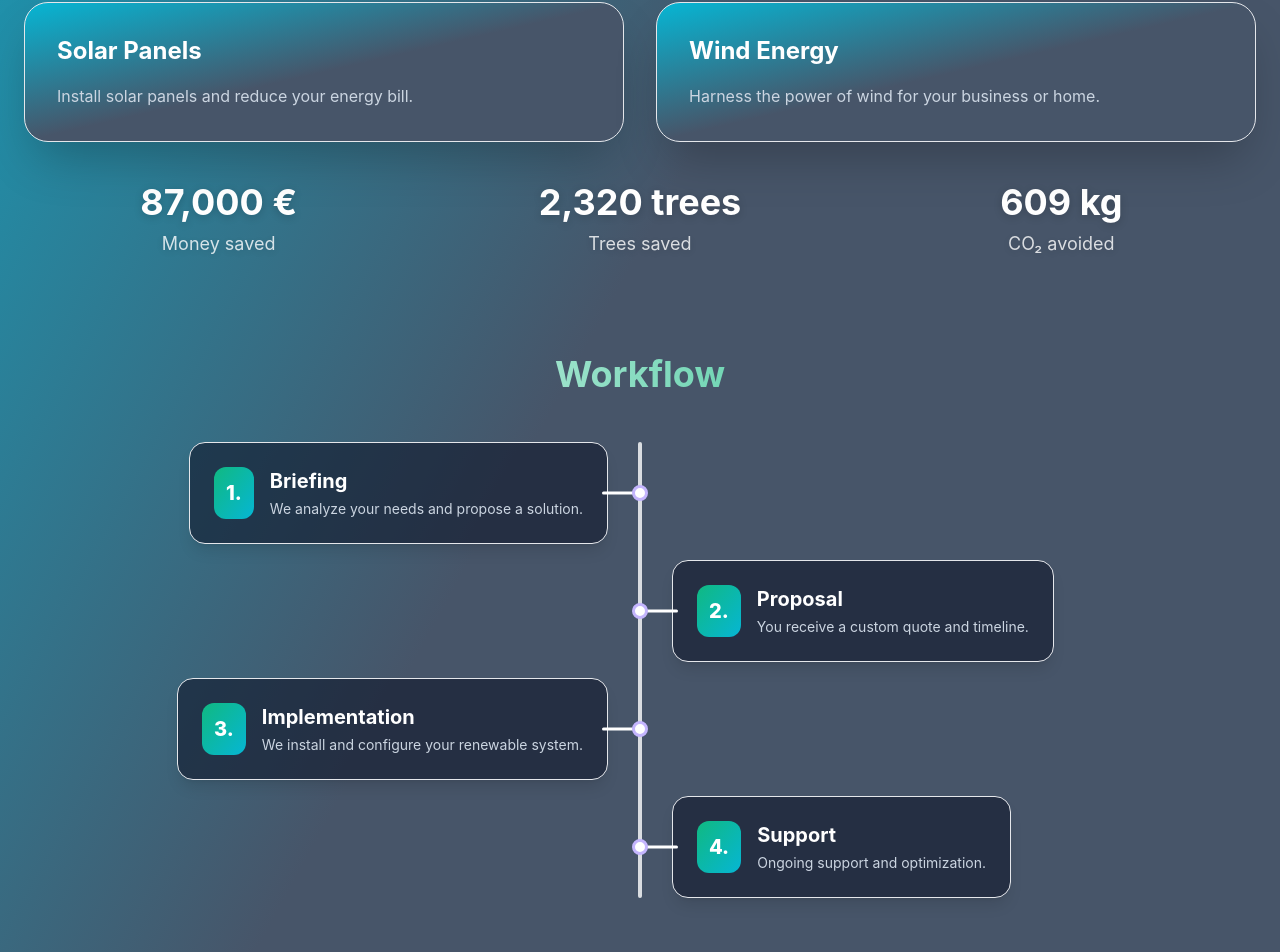
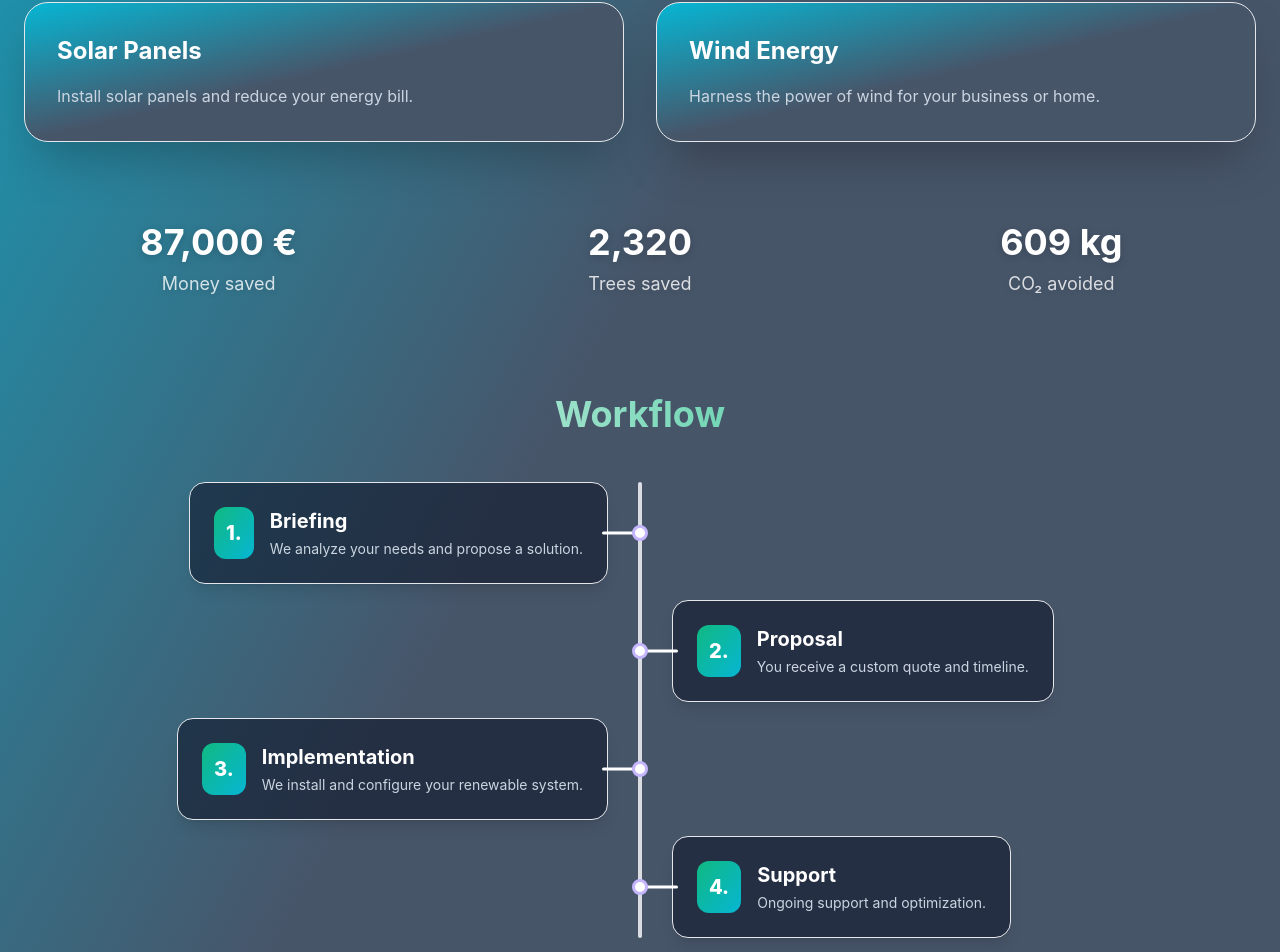
Before and after one commit to miqueasmd/Green-Demo-EcoWatt, a React (Create React App) app: page / in a window 1280 px wide. Shown: the part 918-1870 px from the top of the page. Built offline with nearby package versions, Linux system fonts and the light colour scheme.

Commit message:
update landing avoid counter unit repetition

```diff
--- a/src/components/LandingPage.jsx
+++ b/src/components/LandingPage.jsx
@@ -224,7 +224,7 @@ export default function LandingPage() {
         </div>
         {/* Animated Counters below services */}
         {content.counters && (
-          <div className="grid grid-cols-1 md:grid-cols-3 gap-8 mt-10">
+          <div className="grid grid-cols-1 md:grid-cols-3 gap-8 mt-20">
             {content.counters.map((counter, idx) => (
               <div key={idx} className="text-center">
                 <AnimatedCounter value={counter.value} unit={counter.unit} label={counter.label} />
@@ -483,7 +483,7 @@ function AnimatedCounter({ value, unit, label }) {
   const [displayValue, setDisplayValue] = React.useState(0);
   const intervalRef = React.useRef(null);
 
-  // Only show the first word of the unit (e.g. 'kg' from 'kg CO₂')
+  // Solo la primera palabra de la unidad
   const shortUnit = unit ? unit.split(' ')[0] : '';
 
   React.useEffect(() => {
@@ -509,10 +509,14 @@ function AnimatedCounter({ value, unit, label }) {
     };
   }, [value]);
 
+  // Mostrar la unidad solo si el label no la contiene (ignorando mayúsculas/minúsculas)
+  const showUnit = shortUnit && !label.toLowerCase().includes(shortUnit.toLowerCase());
+
   return (
     <>
       <div className="text-3xl md:text-4xl font-bold text-white mb-2" style={{textShadow: '0 2px 8px rgba(0,0,0,0.18)'}}>
-        {displayValue.toLocaleString()} {shortUnit}
+        {displayValue.toLocaleString()}
+        {showUnit && ` ${shortUnit}`}
       </div>
       <div className="text-lg text-white opacity-80" style={{textShadow: '0 2px 8px rgba(0,0,0,0.18)'}}>
         {label}
```
